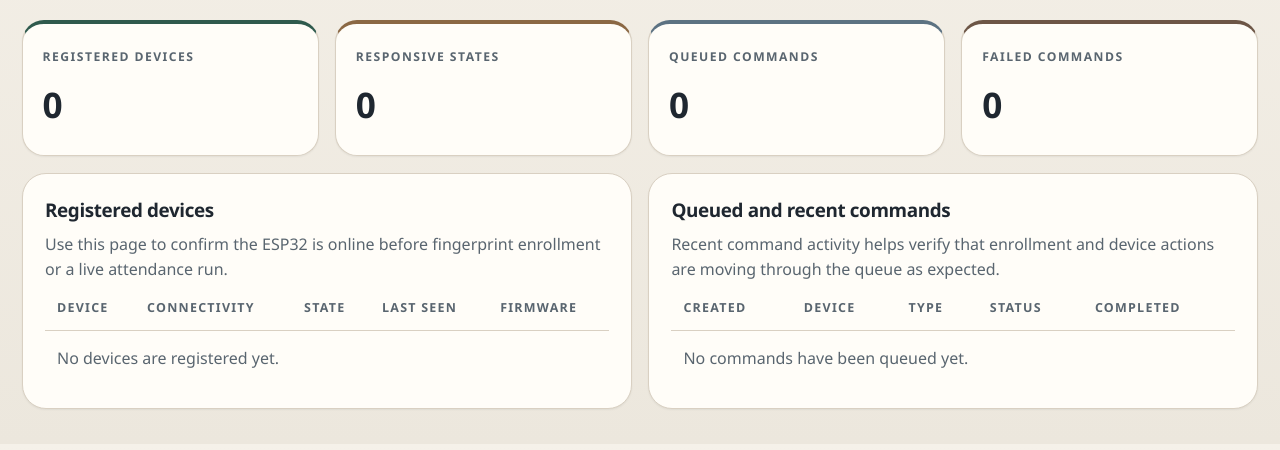
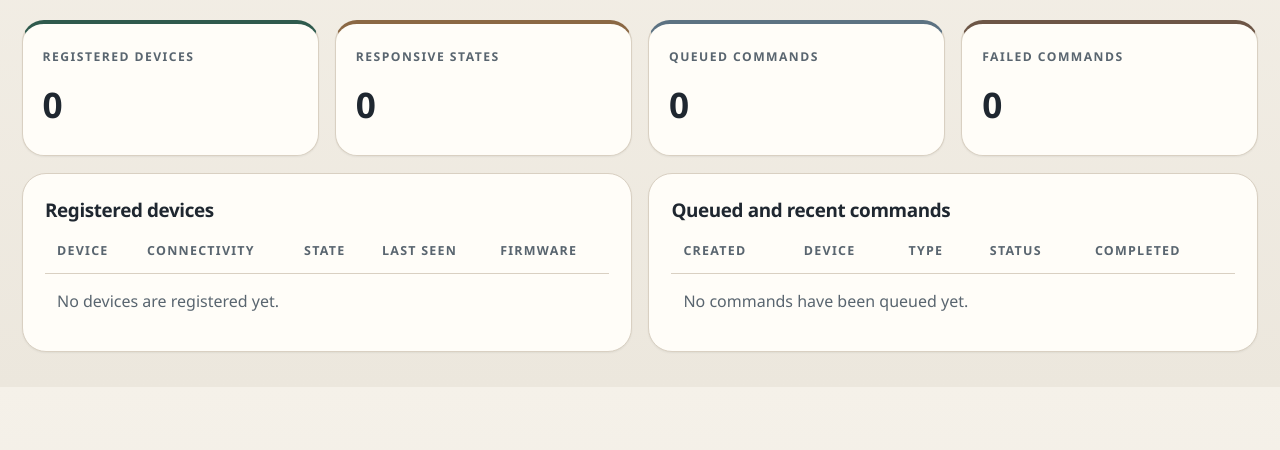
Before and after one commit to bva0308/attendance-system, a Flask app: page /devices in a window 1280 px wide. Shown: the part 272-722 px from the top of the page. Run offline with Flask 3, Linux system fonts and the light colour scheme; the visitor is signed in with stand-in values (Sample User, id 1); data that the repository does not hold is empty.

Commit message:
Remove card-subtitle text from devices fleet and command panels

```diff
--- a/web/templates/devices.html
+++ b/web/templates/devices.html
@@ -50,7 +50,6 @@
     <div class="card-header">
       <div>
         <h3 class="card-title">Registered devices</h3>
-        <p class="card-subtitle">Use this page to confirm the ESP32 is online before fingerprint enrollment or a live attendance run.</p>
       </div>
     </div>
     <div class="table-wrap">
@@ -96,7 +95,6 @@
     <div class="card-header">
       <div>
         <h3 class="card-title">Queued and recent commands</h3>
-        <p class="card-subtitle">Recent command activity helps verify that enrollment and device actions are moving through the queue as expected.</p>
       </div>
     </div>
     <div class="table-wrap">
```
